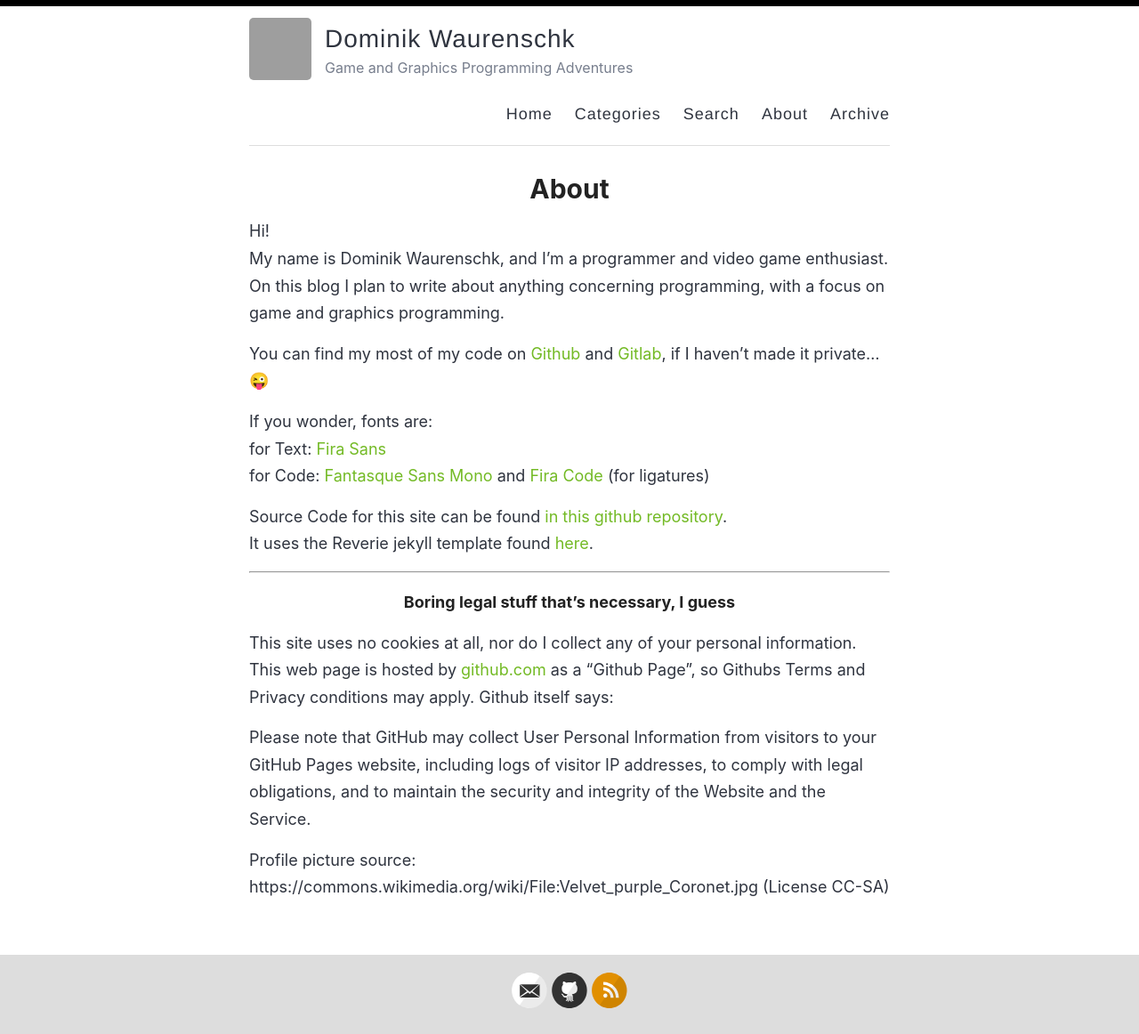
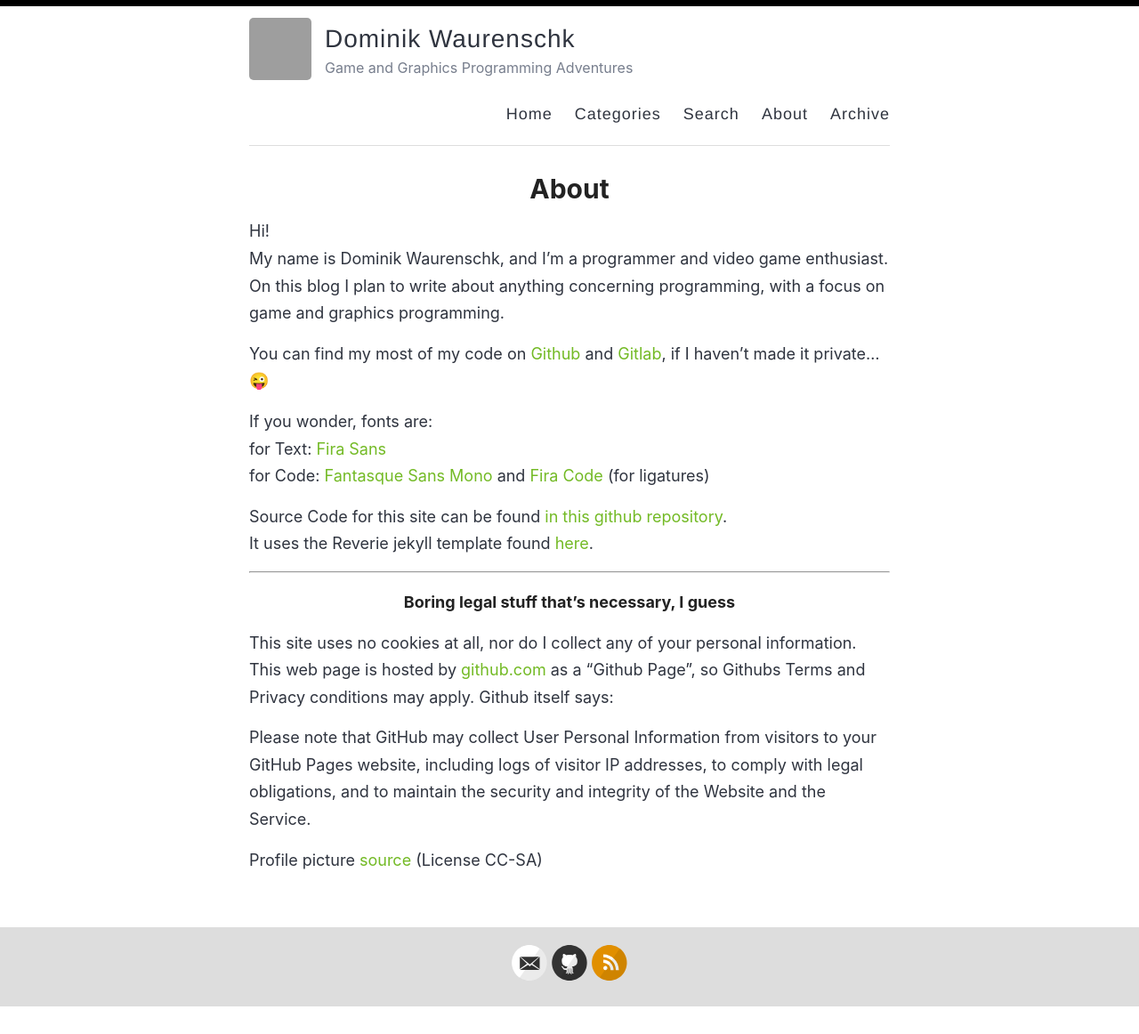
Before and after one commit to DasCapschen/dascapschen.github.io, a Jekyll site: the page built from _pages/about.md, in a window 1280 px wide. Shown: the whole page at 89% size. Built offline with Jekyll 4.4.1, drawn with Linux system fonts in a browser that asks for light colours; some web fonts are replaced; after the commit the page ends 1132 px from its top, so only the background shows below that; grey boxes are pictures that could not be loaded.

Commit message:
Update about.md

```diff
--- a/_pages/about.md
+++ b/_pages/about.md
@@ -23,6 +23,7 @@ It uses the Reverie jekyll template found [here](https://github.com/amitmerchant
 This site uses no cookies at all, nor do I collect any of your personal information.
 This web page is hosted by [github.com](https://github.com) as a "Github Page", so Githubs Terms and Privacy conditions may apply.
 Github itself says:
+
 > Please note that GitHub may collect User Personal Information from visitors to your GitHub Pages website, including logs of visitor IP addresses, to comply with legal obligations, and to maintain the security and integrity of the Website and the Service.
 
-Profile picture source: https://commons.wikimedia.org/wiki/File:Velvet_purple_Coronet.jpg (License CC-SA)
+Profile picture [source](https://commons.wikimedia.org/wiki/File:Velvet_purple_Coronet.jpg) (License CC-SA)
```
